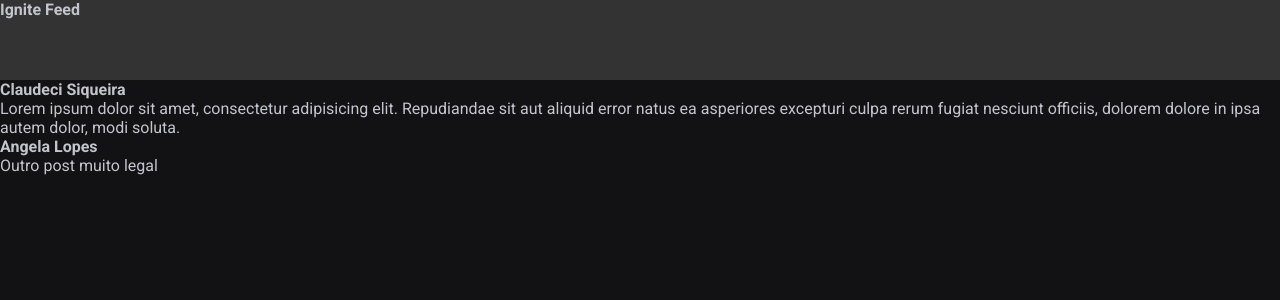
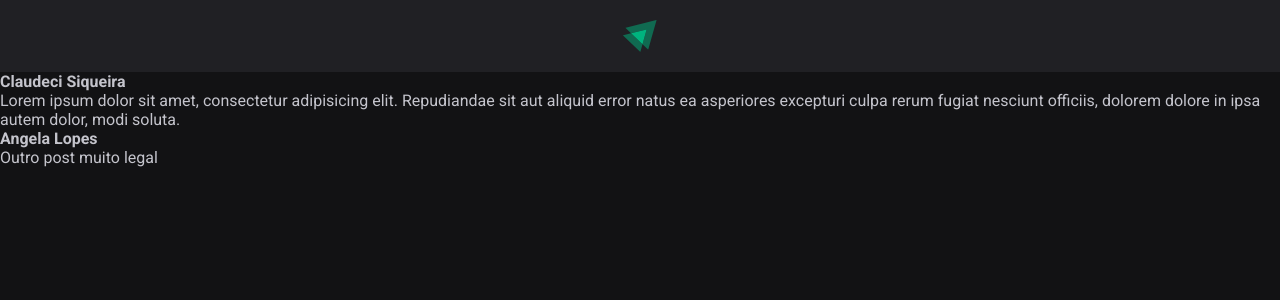
Before and after one commit to claudecijr77/fundamentos_reactjs, a React (Vite) app: page / in a window 1280 px wide. Shown: the top 300 px of the page. Built offline with nearby package versions, Linux system fonts and the light colour scheme.

Commit message:
Projeto01/Estrutura da aplicação/Componente: Header

```diff
--- a/src/components/Header.jsx
+++ b/src/components/Header.jsx
@@ -1,9 +1,10 @@
 import styles from './Header.module.css'
+import igniteLogo from '../assets/Ignite-logo.svg';
 
 export function Header() {
     return (
         <header  className={styles.header}>
-          <strong>Ignite Feed</strong>
+        <img src={igniteLogo} alt="Logotipo do Ignite" />
         </header>
-    )
+    );
 }
--- a/src/components/Header.module.css
+++ b/src/components/Header.module.css
@@ -1,4 +1,12 @@
 .header {
-    background: #333;
-    height: 80px;
+    background: var(--gray-800);
+    /* Para ficar alinhado vertical e horizontal */
+    display: flex;
+    justify-content: center;
+    /* Distanciar o conteúdo em cima e em baixo */
+    padding: 1.25rem 0;
 }
+
+.header img {
+    height: 2rem;
+}
```
Also changed, not shown: src/assets/Ignite-logo.svg (added).
